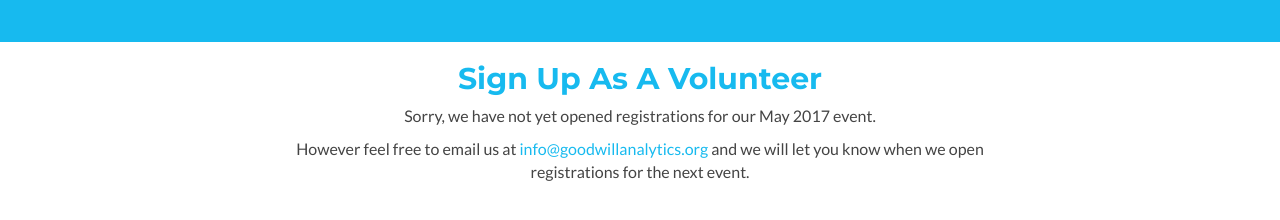
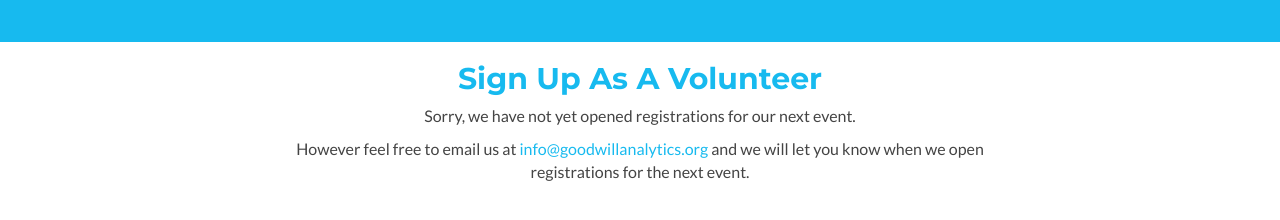
Before and after one commit to goodwillanalytics/goodwillanalytics.github.io, a Jekyll site: the page built from index.html, in a window 1280 px wide and 900 px high, scrolled down 6560 px. Shown: the part 638-858 px from the top of the window. Built offline with Jekyll 4.4.1, drawn with Linux system fonts in a browser that asks for light colours.

Commit message:
Change of date

```diff
--- a/_includes/registration.html
+++ b/_includes/registration.html
@@ -3,7 +3,7 @@
         <div class="row">
             <div class="col-lg-8 col-lg-offset-2">
                 <h2>Sign Up As A Volunteer</h2>
-				<p>Sorry, we have not yet opened registrations for our May 2017 event.</p>
+				<p>Sorry, we have not yet opened registrations for our next event.</p>
 				<p>However feel free to email us at <a href="mailto:info@goodwillanalytics.org">info@goodwillanalytics.org</a> and we will let you know when we open registrations for the next event.</p>
 <!--<iframe src="https://docs.google.com/forms/d/1gOCUjIS1uPtvt0fehxxGqVbSvHr1XyGmGE-ZRLFHOok/viewform?embedded=true" width="760" height="650" frameborder="0" marginheight="0" marginwidth="0">Loading...</iframe>-->
             <br/>
```
